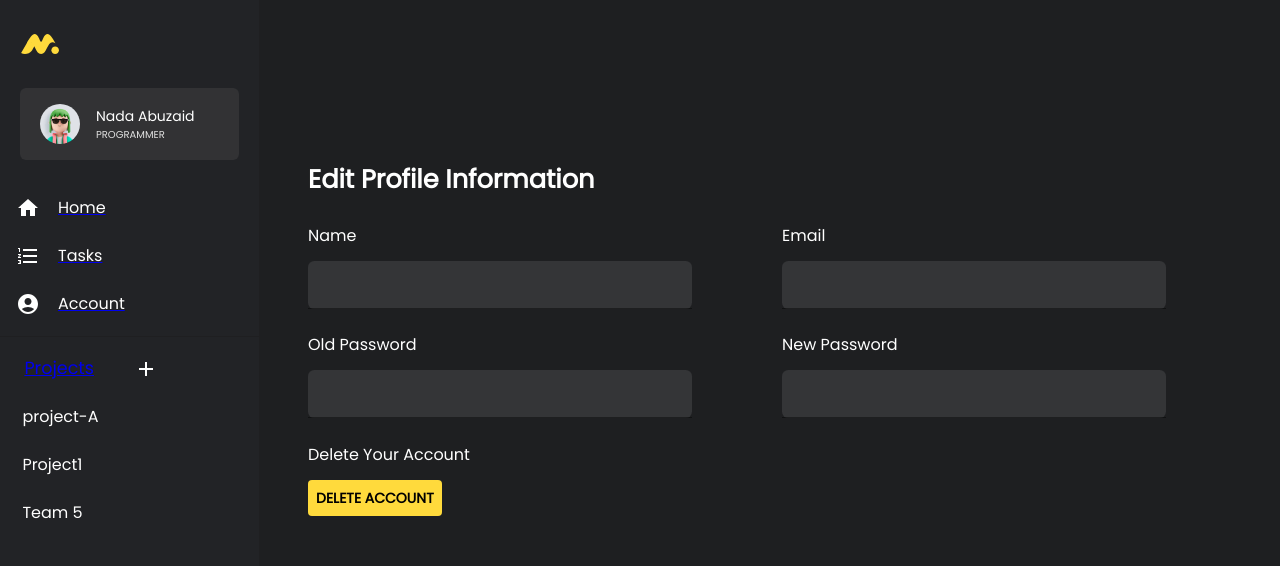
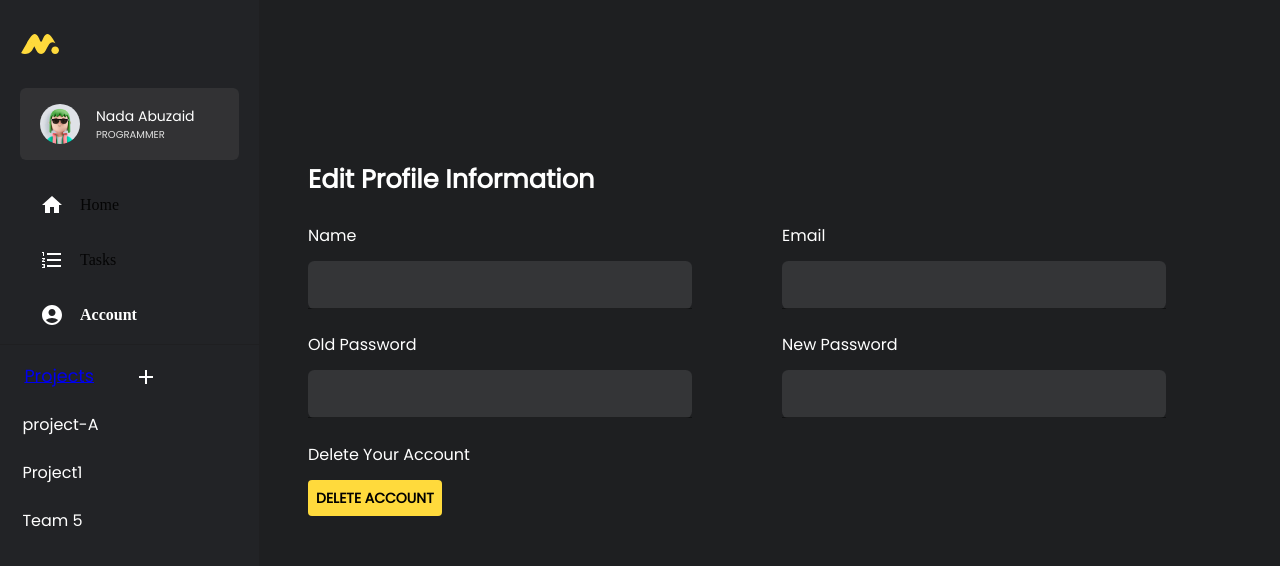
Before and after one commit to nada-abuzaid/Trakio-v1, a React (Vite) app: page /account in a window 1280 px wide. Shown: the top 566 px of the page. Built offline with nearby package versions, Linux system fonts and the light colour scheme.

Commit message:
refactor: add list item as a component

```diff
--- /dev/null
+++ b/src/components/Common/Nav.tsx
@@ -0,0 +1,45 @@
+import {
+  ListItemButton,
+  ListItemIcon,
+  styled,
+  ListItemText,
+} from '@mui/material';
+import { NavLink } from 'react-router-dom';
+
+export const StyledNavItem:any = styled(
+  (props) => <ListItemButton disableGutters {...props} />,
+)(({ theme }):any => ({
+  height: 48,
+  position: 'relative',
+  textTransform: 'capitalize',
+  color: theme.palette.custom.white,
+  borderRadius: theme.shape.borderRadius,
+  fontFamily: 'Poppins',
+}));
+
+export const StyledNavItemIcon = styled(ListItemIcon)({
+  width: 22,
+  height: 22,
+  color: 'inherit',
+  display: 'flex',
+  alignItems: 'center',
+  justifyContent: 'center',
+});
+
+export const NavItem = ({ item: { title, path, icon } }: any) => (
+  <ListItemButton
+    component={NavLink}
+    to={path}
+    sx={{
+      '&.active': {
+        color: 'custom.white',
+        bgColor: 'custom.selected',
+        fontWeight: 'fontWeightBold',
+      },
+      '&:hover': { bgColor: 'custom.selected' },
+    }}
+  >
+    <StyledNavItemIcon>{icon && icon}</StyledNavItemIcon>
+    <ListItemText disableTypography primary={title} />
+  </ListItemButton>
+);
--- a/src/components/Sidebar/index.tsx
+++ b/src/components/Sidebar/index.tsx
@@ -6,7 +6,6 @@ import {
   List,
   ListItem,
   ListItemButton,
-  ListItemIcon,
   IconButton,
   Avatar,
 } from '@mui/material';
@@ -22,11 +21,13 @@ import AddProjectModal from '../AddProject';
 import { account } from '../../fake';
 import NAV_LIST from '../../constants/nav';
 import Logo from '../Common/Logo';
+import { NavItem } from '../Common/Nav';
 
 const Sidebar = () => {
   const [open, setOpen] = useState(false);
   const handleOpen = () => setOpen(true);
   const handleClose = () => setOpen(false);
+
   return (
     <Box sx={{ display: 'flex' }}>
       <DrawerItem variant="permanent" anchor="left">
@@ -46,18 +47,14 @@ const Sidebar = () => {
             </Box>
           </StyledAccount>
         </Box>
-        <List>
-          {NAV_LIST.map((nav) => (
-            <NavLink to={nav.path} key={nav.title}>
-              <ListItem disablePadding>
-                <ListItemButton>
-                  <ListItemIcon sx={{ minWidth: '42px' }}>
-                    {nav.icon}
-                  </ListItemIcon>
-                  <ListItemTextItem primary={nav.title} />
-                </ListItemButton>
-              </ListItem>
-            </NavLink>
+        <List
+          disablePadding
+          sx={{
+            p: 1, display: 'flex', flexDirection: 'column', gap: '0.8rem',
+          }}
+        >
+          {NAV_LIST.map((item: any) => (
+            <NavItem key={item.title} item={item} />
           ))}
         </List>
         <Divider />
```
Also changed, not shown: .eslintrc.cjs.
